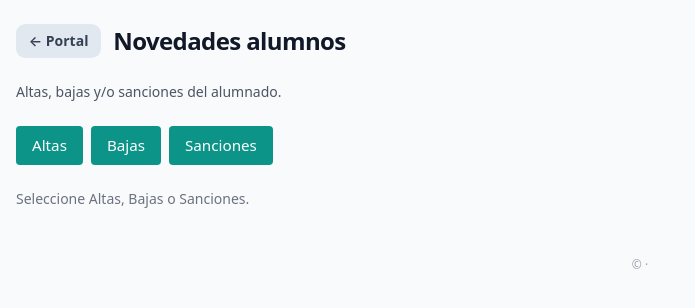
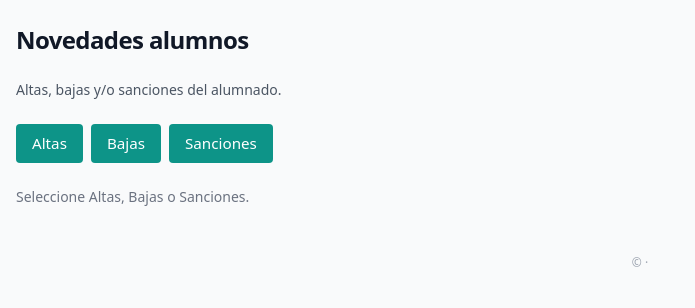
Before and after one commit to pablo-1974/AGB-portal, a FastAPI app: template consultas/novedades_alumnos/templates/novedades_alumnos/index.html in a window 1280 px wide. Shown: the part 48-356 px from the top of the page, without its empty margins (0-695 px from the left). Run offline with FastAPI, Linux system fonts and the light colour scheme; the template is opened without the code that fills it, so the values that code supplies are empty; parts of the project's set-up code (start-up, migrations or seed data) failed here and were passed over; some libraries are stand-ins or nearby versions.

Commit message:
Add files via upload

```diff
--- a/consultas/novedades_alumnos/templates/novedades_alumnos/index.html
+++ b/consultas/novedades_alumnos/templates/novedades_alumnos/index.html
@@ -6,7 +6,6 @@
 {% block content %}
 <div class="space-y-6 max-w-5xl">
   <div class="flex flex-wrap items-center gap-3">
-    <a href="/portal" class="btn-muted text-sm shrink-0">← Portal</a>
     <h1 class="text-2xl font-bold text-gray-900 tracking-tight">Novedades alumnos</h1>
   </div>
 
```
